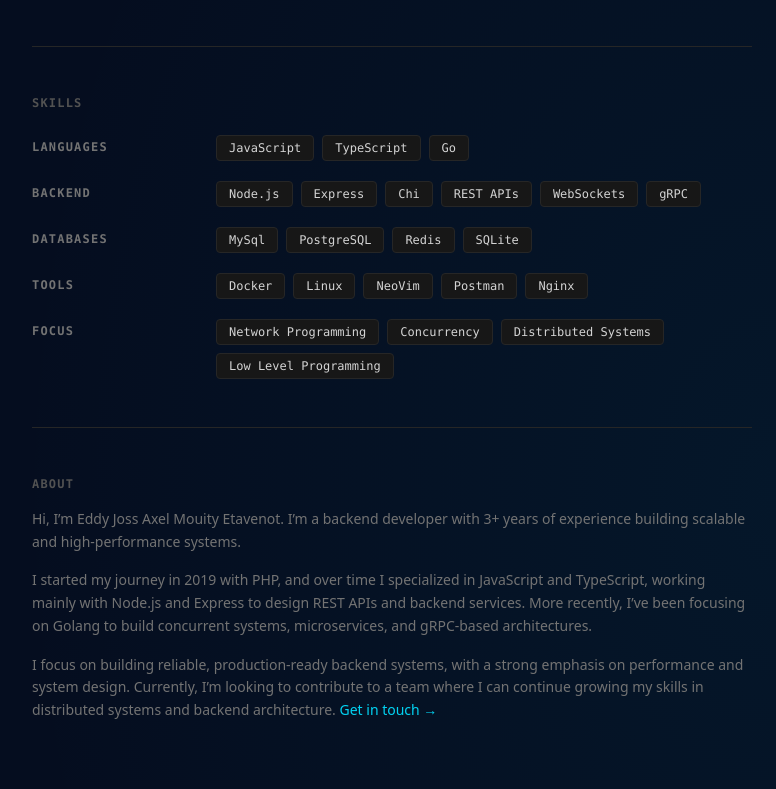
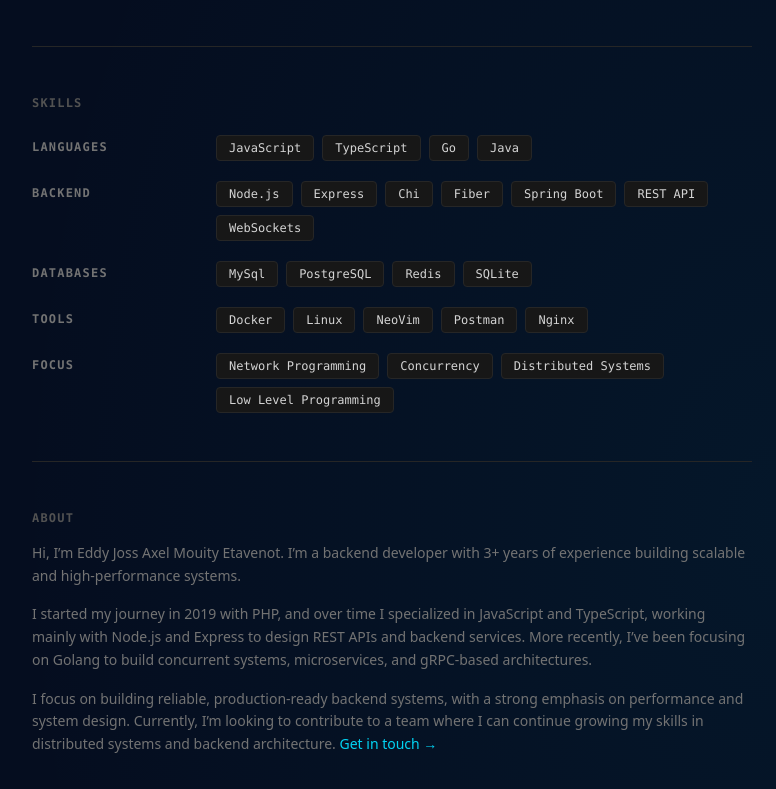
Before and after one commit to joss12/portfolio-web, a Next.js app: page /en in a window 1280 px wide. Shown: the part 1679-2468 px from the top of the page, without its empty margins (248-1024 px from the left). Built offline with nearby package versions, Linux system fonts and the light colour scheme.

Commit message:
Fix: AnimatedSkills updated

```diff
--- a/components/ui/AnimatedSkills.tsx
+++ b/components/ui/AnimatedSkills.tsx
@@ -3,10 +3,10 @@
 import { useEffect, useRef, useState } from 'react';
 
 const skills = [
-  { category: 'Languages', items: ['JavaScript', 'TypeScript', 'Go'] },
+  { category: 'Languages', items: ['JavaScript', 'TypeScript', 'Go', 'Java'] },
   {
     category: 'Backend',
-    items: ['Node.js', 'Express', 'Chi', 'REST APIs', 'WebSockets', 'gRPC'],
+    items: ['Node.js', 'Express', 'Chi', 'Fiber', 'Spring Boot', 'REST API', 'WebSockets'],
   },
   {
     category: 'Databases',
```
